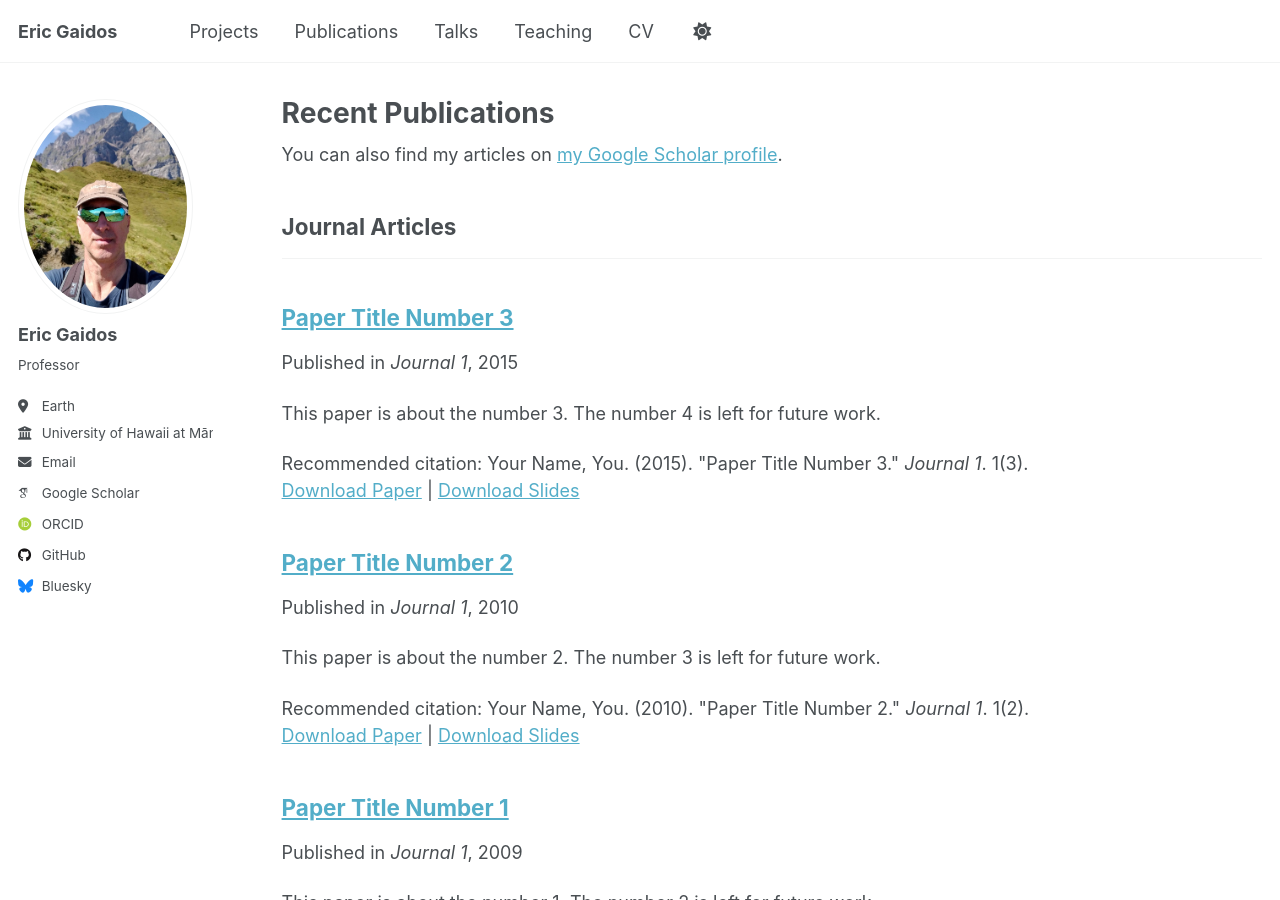
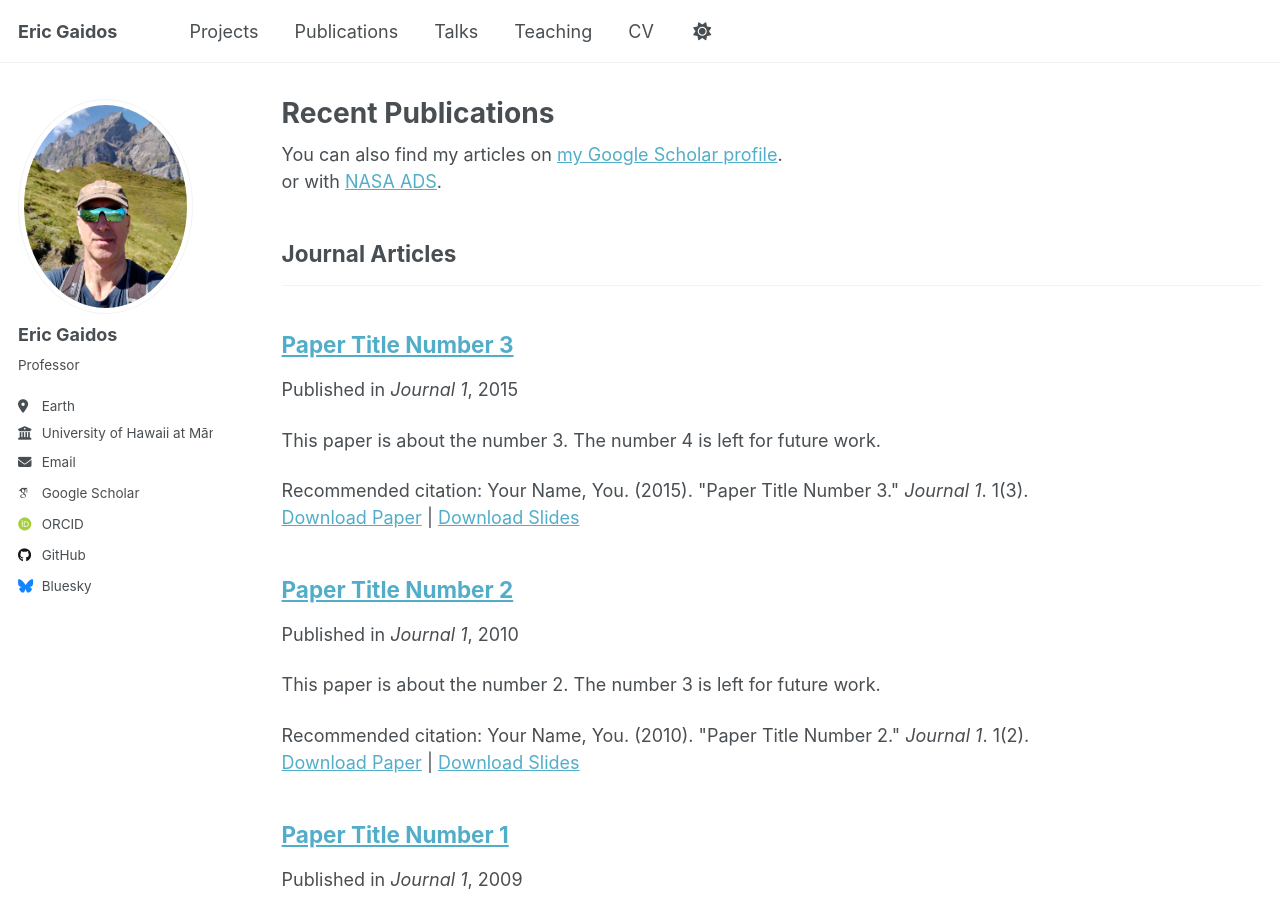
Before and after one commit to egaidos/egaidos.github.io, a Jekyll site: the page built from _pages/publications.html, in a window 1280 px wide and 900 px high. Built offline with Jekyll 4.4.1, drawn with Linux system fonts in a browser that asks for light colours; some web fonts are replaced.

Commit message:
Update publications.html

```diff
--- a/_pages/publications.html
+++ b/_pages/publications.html
@@ -8,6 +8,7 @@
 {% if site.author.googlescholar %}
   <div class="wordwrap">You can also find my articles on <a href="{{site.author.googlescholar}}">my Google Scholar profile</a>.</div>
 {% endif %}
+<div class="wordwrap">or with  <a href="https://ui.adsabs.harvard.edu/search/q=author:("Gaidos, E.")">NASA ADS</a>.</div>
 
 {% include base_path %}
 
```
